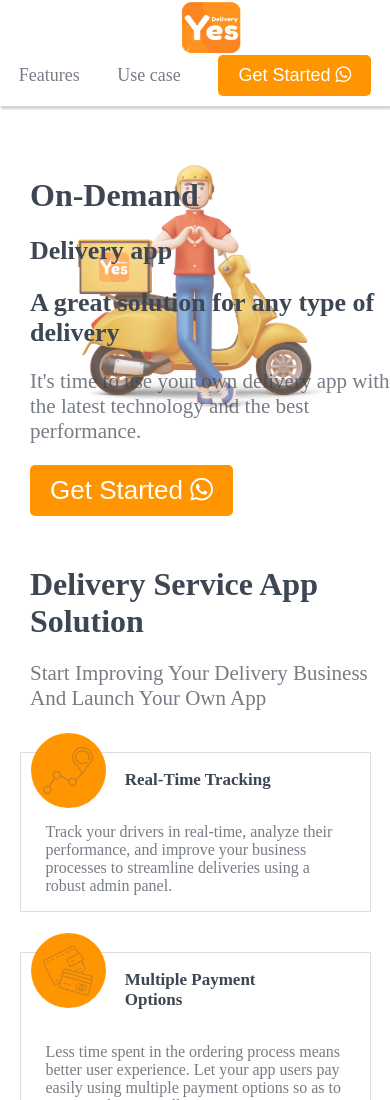
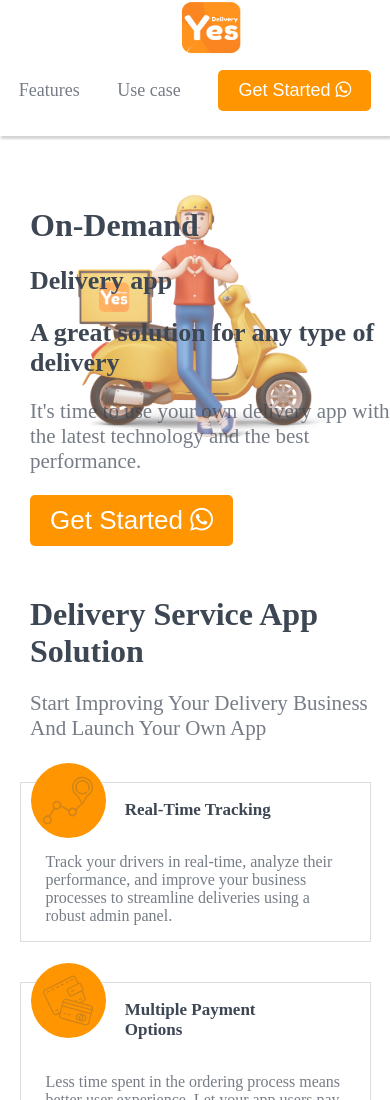
Before and after one commit to alaamhna3354/Yes-Soft, a plain HTML site: page index.html in a window 390 px wide. Shown: the top 1100 px of the page. Drawn offline with Linux system fonts and the light colour scheme.

Commit message:
modify some classes

```diff
--- a/scss/style.scss
+++ b/scss/style.scss
@@ -96,8 +96,11 @@ margin: 0;
     justify-content: space-around;
     padding-bottom: $mainPadding;
     div{
-        margin: 0 ;
+        margin: 15px 0;
     }
+    div:not(:last-child)::before{
+        bottom: 0;
+     }
     .logo{
         padding-inline-start: 0;
         }
```
Also changed, not shown: css/style.min.css, 1 other file.
